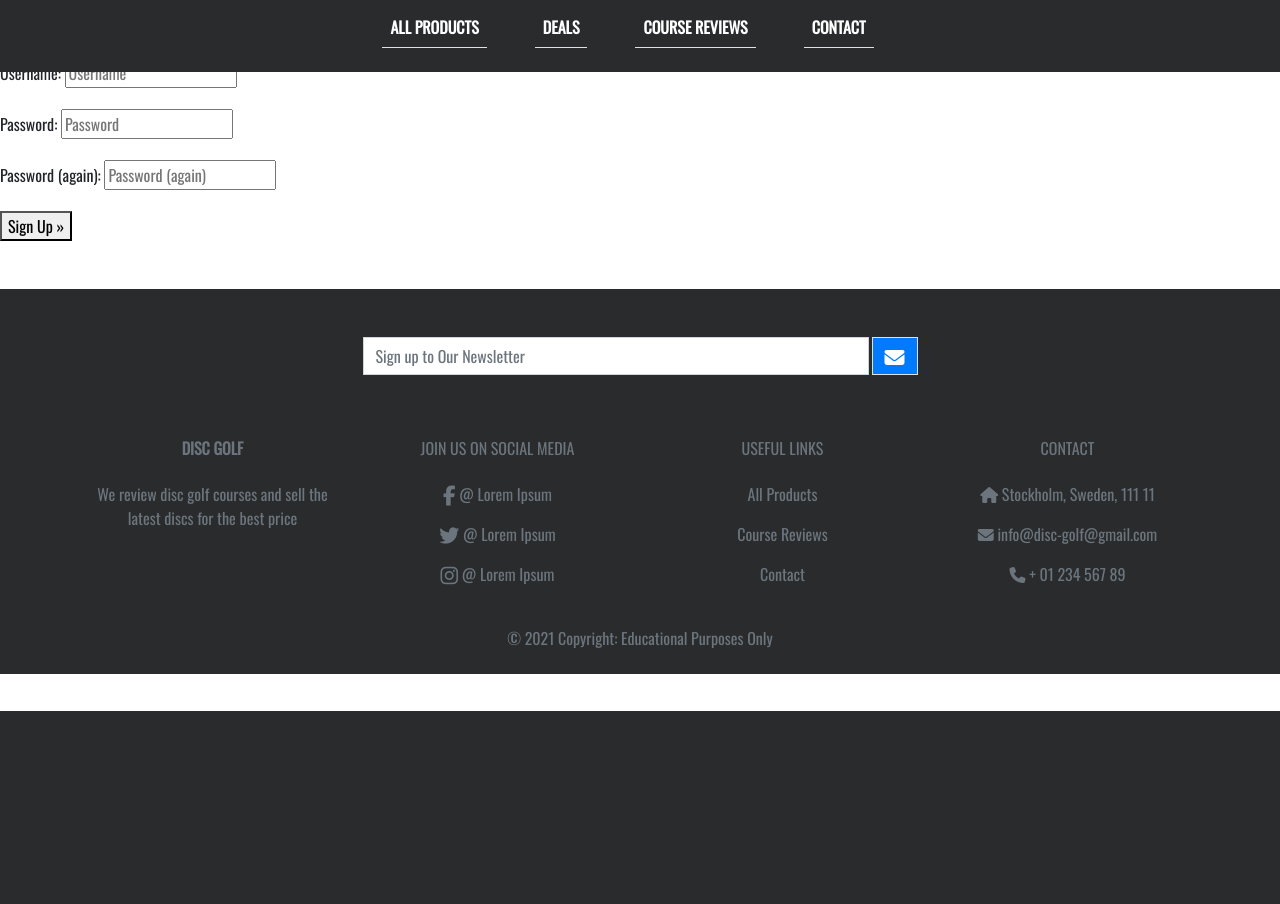
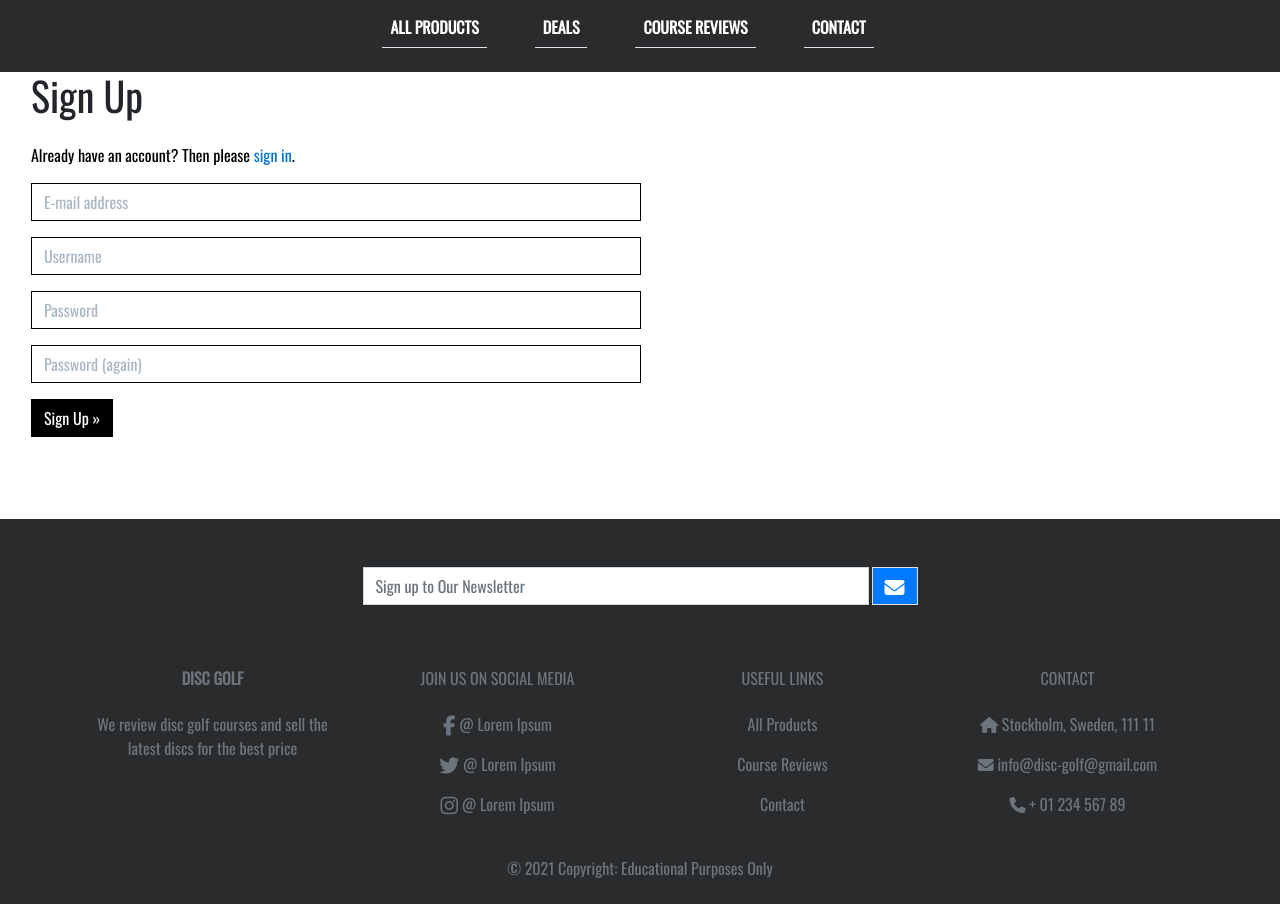
Before and after one commit to FilipWirsen/pp5-ci, a Django app: page /accounts/signup/ in a window 1280 px wide. Shown: the part 89-993 px from the top of the page. Before the commit the page ends 800 px from the top, so only its background shows below. Run offline with Django 3.2, Linux system fonts and the light colour scheme; some libraries are stand-ins or nearby versions.

Commit message:
Update allauth templates and add css

```diff
--- a/static/css/base.css
+++ b/static/css/base.css
@@ -51,7 +51,7 @@ body, html {
     background: #424242 ;
     border-color: #424242;
 }
-/* from Bulma */
+
 .icon {
     align-items: center;
     display: inline-flex;
@@ -115,6 +115,67 @@ body, html {
     overflow-y: auto;
 }
 
+
+
+/* Allauth form formatting */
+
+.allauth-form-inner-content {
+    min-height: 50vh !important;
+}
+
+.allauth-form-inner-content p {
+    margin-top: 1.5rem; /* mt-4 */
+    color: #000; /* text-secondary */
+}
+
+.allauth-form-inner-content input {
+    border-color: #000;
+    border-radius: 0;
+}
+
+.allauth-form-inner-content label:not([for='id_remember']) {
+    display: none;
+}
+
+.allauth-form-inner-content input::placeholder {
+    color: #aab7c4;
+}
+
+.allauth-form-inner-content button,
+.allauth-form-inner-content input[type='submit'] {
+	/* btn */
+	display: inline-block;
+    font-weight: 400;
+    color: #fff;
+    text-align: center;
+    vertical-align: middle;
+    -webkit-user-select: none;
+    -moz-user-select: none;
+    -ms-user-select: none;
+    user-select: none;
+    background-color: #000;
+    border: 1px solid #000;
+    padding: .375rem .75rem;
+    font-size: 1rem;
+    line-height: 1.5;
+    border-radius: 0;
+
+    /* standard bootstrap btn transitions */
+    transition: color .15s ease-in-out,background-color .15s ease-in-out,border-color .15s ease-in-out,box-shadow .15s ease-in-out;
+}
+
+.allauth-form-inner-content button:hover,
+.allauth-form-inner-content input[type='submit']:hover {
+	color: #fff;
+    background-color: #222;
+    border-color: #222;
+}
+
+.allauth-form-inner-content a {
+	color: #0275d8; /* text-info */
+}
+
+
 /* -------------------------------- Media Queries */
 
 /* fixed top navbar only on medium and up */
--- a/templates/allauth/account/account_inactive.html
+++ b/templates/allauth/account/account_inactive.html
@@ -4,7 +4,7 @@
 
 {% block head_title %}{% trans "Account Inactive" %}{% endblock %}
 
-{% block content %}
+{% block inner_content %}
 <h1>{% trans "Account Inactive" %}</h1>
 
 <p>{% trans "This account is inactive." %}</p>
--- a/templates/allauth/account/base.html
+++ b/templates/allauth/account/base.html
@@ -1,7 +1,7 @@
 {% extends "base.html" %}
 {% block content %}
-<div class="container-fluid product-container ">
-    <div class="row text-center">
+<div class="container-fluid product-container ml-3 ">
+    <div class="row" id="page-header">
         <div class="col-6">
             <div class="allauth-form-inner-content">
                 {% block inner_content %}
--- a/templates/allauth/account/email.html
+++ b/templates/allauth/account/email.html
@@ -4,7 +4,7 @@
 
 {% block head_title %}{% trans "Account" %}{% endblock %}
 
-{% block content %}
+{% block inner_content %}
     <h1>{% trans "E-mail Addresses" %}</h1>
 {% if user.emailaddress_set.all %}
 <p>{% trans 'The following e-mail addresses are associated with your account:' %}</p>
--- a/templates/allauth/account/email_confirm.html
+++ b/templates/allauth/account/email_confirm.html
@@ -6,7 +6,7 @@
 {% block head_title %}{% trans "Confirm E-mail Address" %}{% endblock %}
 
 
-{% block content %}
+{% block inner_content %}
 <h1>{% trans "Confirm E-mail Address" %}</h1>
 
 {% if confirmation %}
--- a/templates/allauth/account/logout.html
+++ b/templates/allauth/account/logout.html
@@ -4,7 +4,7 @@
 
 {% block head_title %}{% trans "Sign Out" %}{% endblock %}
 
-{% block content %}
+{% block inner_content %}
 <h1>{% trans "Sign Out" %}</h1>
 
 <p>{% trans 'Are you sure you want to sign out?' %}</p>
@@ -15,6 +15,7 @@
   <input type="hidden" name="{{ redirect_field_name }}" value="{{ redirect_field_value }}"/>
   {% endif %}
   <button type="submit">{% trans 'Sign Out' %}</button>
+  <a href="{% url 'home' %}" class="btn btn-primary text-white">Home</a>
 </form>
 
 
--- a/templates/allauth/account/password_change.html
+++ b/templates/allauth/account/password_change.html
@@ -4,7 +4,7 @@
 
 {% block head_title %}{% trans "Change Password" %}{% endblock %}
 
-{% block content %}
+{% block inner_content %}
     <h1>{% trans "Change Password" %}</h1>
 
     <form method="POST" action="{% url 'account_change_password' %}" class="password_change">
--- a/templates/allauth/account/password_reset.html
+++ b/templates/allauth/account/password_reset.html
@@ -5,7 +5,7 @@
 
 {% block head_title %}{% trans "Password Reset" %}{% endblock %}
 
-{% block content %}
+{% block inner_content %}
 
     <h1>{% trans "Password Reset" %}</h1>
     {% if user.is_authenticated %}
@@ -16,7 +16,7 @@
 
     <form method="POST" action="{% url 'account_reset_password' %}" class="password_reset">
         {% csrf_token %}
-        {{ form.as_p }}
+        {{ form|crispy }}
         <input type="submit" value="{% trans 'Reset My Password' %}" />
     </form>
 
--- a/templates/allauth/account/password_reset_done.html
+++ b/templates/allauth/account/password_reset_done.html
@@ -5,7 +5,7 @@
 
 {% block head_title %}{% trans "Password Reset" %}{% endblock %}
 
-{% block content %}
+{% block inner_content %}
     <h1>{% trans "Password Reset" %}</h1>
 
     {% if user.is_authenticated %}
--- a/templates/allauth/account/password_reset_from_key.html
+++ b/templates/allauth/account/password_reset_from_key.html
@@ -3,7 +3,7 @@
 {% load i18n %}
 {% block head_title %}{% trans "Change Password" %}{% endblock %}
 
-{% block content %}
+{% block inner_content %}
     <h1>{% if token_fail %}{% trans "Bad Token" %}{% else %}{% trans "Change Password" %}{% endif %}</h1>
 
     {% if token_fail %}
@@ -13,7 +13,7 @@
         {% if form %}
             <form method="POST" action="{{ action_url }}">
                 {% csrf_token %}
-                {{ form.as_p }}
+                {{ form|crispy }}
                 <input type="submit" name="action" value="{% trans 'change password' %}"/>
             </form>
         {% else %}
--- a/templates/allauth/account/password_reset_from_key_done.html
+++ b/templates/allauth/account/password_reset_from_key_done.html
@@ -3,7 +3,7 @@
 {% load i18n %}
 {% block head_title %}{% trans "Change Password" %}{% endblock %}
 
-{% block content %}
+{% block inner_content %}
     <h1>{% trans "Change Password" %}</h1>
     <p>{% trans 'Your password is now changed.' %}</p>
 {% endblock %}
--- a/templates/allauth/account/password_set.html
+++ b/templates/allauth/account/password_set.html
@@ -4,12 +4,12 @@
 
 {% block head_title %}{% trans "Set Password" %}{% endblock %}
 
-{% block content %}
+{% block inner_content %}
     <h1>{% trans "Set Password" %}</h1>
 
     <form method="POST" action="{% url 'account_set_password' %}" class="password_set">
         {% csrf_token %}
-        {{ form.as_p }}
+        {{ form|crispy }}
         <input type="submit" name="action" value="{% trans 'Set Password' %}"/>
     </form>
 {% endblock %}
--- a/templates/allauth/account/signup.html
+++ b/templates/allauth/account/signup.html
@@ -4,14 +4,14 @@
 
 {% block head_title %}{% trans "Signup" %}{% endblock %}
 
-{% block content %}
+{% block inner_content %}
 <h1>{% trans "Sign Up" %}</h1>
 
 <p>{% blocktrans %}Already have an account? Then please <a href="{{ login_url }}">sign in</a>.{% endblocktrans %}</p>
 
 <form class="signup" id="signup_form" method="post" action="{% url 'account_signup' %}">
   {% csrf_token %}
-  {{ form.as_p }}
+  {{ form|crispy }}
   {% if redirect_field_value %}
   <input type="hidden" name="{{ redirect_field_name }}" value="{{ redirect_field_value }}" />
   {% endif %}
--- a/templates/allauth/account/signup_closed.html
+++ b/templates/allauth/account/signup_closed.html
@@ -4,7 +4,7 @@
 
 {% block head_title %}{% trans "Sign Up Closed" %}{% endblock %}
 
-{% block content %}
+{% block inner_content%}
 <h1>{% trans "Sign Up Closed" %}</h1>
 
 <p>{% trans "We are sorry, but the sign up is currently closed." %}</p>
--- a/templates/allauth/account/verification_sent.html
+++ b/templates/allauth/account/verification_sent.html
@@ -4,7 +4,7 @@
 
 {% block head_title %}{% trans "Verify Your E-mail Address" %}{% endblock %}
 
-{% block content %}
+{% block inner_content %}
     <h1>{% trans "Verify Your E-mail Address" %}</h1>
 
     <p>{% blocktrans %}We have sent an e-mail to you for verification. Follow the link provided to finalize the signup process. Please contact us if you do not receive it within a few minutes.{% endblocktrans %}</p>
--- a/templates/allauth/account/verified_email_required.html
+++ b/templates/allauth/account/verified_email_required.html
@@ -4,7 +4,7 @@
 
 {% block head_title %}{% trans "Verify Your E-mail Address" %}{% endblock %}
 
-{% block content %}
+{% block inner_content %}
 <h1>{% trans "Verify Your E-mail Address" %}</h1>
 
 {% url 'account_email' as email_url %}
```
Also changed, not shown: db.sqlite3.
